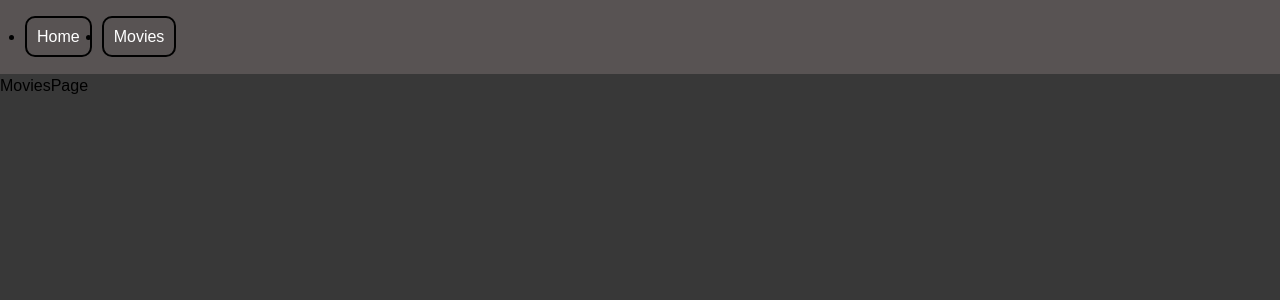
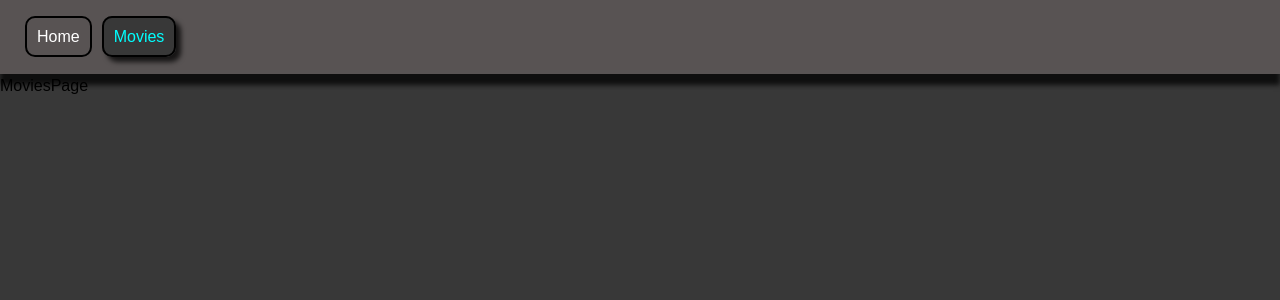
Before and after one commit to BilousPM/goit-react-hw-05, a React (Vite) app: page /movies in a window 1280 px wide. Shown: the top 300 px of the page. Built offline with nearby package versions, Linux system fonts and the light colour scheme.

Commit message:
completes the home page

```diff
--- a/package.json
+++ b/package.json
@@ -11,6 +11,7 @@
   },
   "dependencies": {
     "axios": "^1.7.2",
+    "clsx": "^2.1.1",
     "modern-normalize": "^2.0.0",
     "react": "^18.3.1",
     "react-dom": "^18.3.1",
--- /dev/null
+++ b/src/components/Grid/Grid.jsx
@@ -0,0 +1,6 @@
+import style from "./Grid.module.css";
+
+const Grid = ({ children }) => {
+  return <ul className={style.list}>{children}</ul>;
+};
+export default Grid;
--- /dev/null
+++ b/src/components/Grid/Grid.module.css
@@ -0,0 +1,5 @@
+.list {
+  display: grid;
+  grid-template-columns: repeat(auto-fill, minmax(200px, 1fr));
+  grid-gap: 20px;
+}
--- /dev/null
+++ b/src/components/Griditem/GridItem.jsx
@@ -0,0 +1,7 @@
+import style from "./GridItem.module.css";
+
+const GridItem = ({ children }) => {
+  return <li className={style.item}>{children}</li>;
+};
+
+export default GridItem;
--- /dev/null
+++ b/src/components/Griditem/GridItem.module.css
@@ -0,0 +1,21 @@
+.item {
+  display: flex;
+  flex-direction: column;
+  align-items: center;
+  justify-content: center;
+  background-color: var(--color-tagBackground);
+
+  border: 4px solid var(--color-accent);
+  border-radius: 16px;
+  transition: transform var(--animation-cubicBezier),
+    box-shadow var(--animation-cubicBezier);
+
+  overflow: hidden;
+  cursor: zoom-in;
+}
+
+.item:hover,
+.item:focus {
+  transform: scale(1.05);
+  box-shadow: 0px 2px 10px 2px var(--color-primary);
+}
--- a/src/components/Header/Header.jsx
+++ b/src/components/Header/Header.jsx
@@ -1,20 +1,25 @@
-import { Link } from "react-router-dom";
+import { NavLink } from "react-router-dom";
 import s from "./Header.module.css";
+import clsx from "clsx";
+
+const buildLinkClass = ({ isActive }) => {
+  return clsx(s.link, isActive && s.active);
+};
 
 const Header = () => {
   return (
     <header className={s.header}>
       <nav>
-        <ul className={s.list}>
+        <ul className={s.nav}>
           <li>
-            <Link className={s.link} to="/">
+            <NavLink className={buildLinkClass} to="/">
               Home
-            </Link>
+            </NavLink>
           </li>{" "}
           <li>
-            <Link className={s.link} to="/movies">
+            <NavLink className={buildLinkClass} to="/movies">
               Movies
-            </Link>
+            </NavLink>
           </li>
         </ul>
       </nav>
--- a/src/components/Header/Header.module.css
+++ b/src/components/Header/Header.module.css
@@ -1,12 +1,14 @@
 .header {
   background-color: #585353;
   padding: 5px;
+  box-shadow: 0px 11px 5px 0px rgba(0, 0, 0, 0.75);
 }
 
-.list {
+.nav {
   display: flex;
   padding: 20px;
   gap: 10px;
+  list-style: none;
 }
 
 .link {
@@ -17,3 +19,8 @@
   text-decoration: none;
   border-radius: 10px;
 }
+.active {
+  color: aqua;
+  background-color: rgb(56, 56, 56);
+  box-shadow: 5px 5px 5px 0px rgba(0, 0, 0, 0.75);
+}
--- a/src/components/MovieList/MovieList.jsx
+++ b/src/components/MovieList/MovieList.jsx
@@ -1,5 +1,20 @@
-const MovieList = () => {
-  return <div>MovieList</div>;
+import Grid from "../Grid/Grid";
+import GridItem from "../Griditem/GridItem";
+
+const MovieList = ({ movieList = [] }) => {
+  return (
+    <div>
+      <Grid>
+        {movieList.map((movie) => (
+          <GridItem key={movie.id}>
+            <img src={`https://image.tmdb.org/t/p/w300/${movie.poster_path}`} />
+            <h4>{movie.original_title}</h4>
+            <p>{`★★★★ ${movie.vote_average}`}</p>
+          </GridItem>
+        ))}
+      </Grid>
+    </div>
+  );
 };
 
 export default MovieList;
--- a/src/pages/HomePage/HomePage.jsx
+++ b/src/pages/HomePage/HomePage.jsx
@@ -1,6 +1,7 @@
 import { useEffect, useState } from "react";
 import { fetchTrendsMovies } from "../../servises/api";
 import Errors from "../../components/Errors/Errors";
+import MovieList from "../../components/MovieList/MovieList";
 
 const HomePage = () => {
   const [movies, setMovies] = useState([]);
@@ -10,7 +11,7 @@ const HomePage = () => {
     const getMovies = async () => {
       try {
         const movies = await fetchTrendsMovies();
-        setMovies(movies);
+        setMovies(movies.data.results);
       } catch (error) {
         setError(error.message);
       }
@@ -18,11 +19,10 @@ const HomePage = () => {
     getMovies();
   }, [error]);
 
-  console.log(movies);
-
   return (
     <div>
       <h1>Trending today</h1>
+      <MovieList movieList={movies} />
 
       {error && <Errors message={error} />}
     </div>
```
Also changed, not shown: 1 other file (tests, documents, lock files or other folders).
